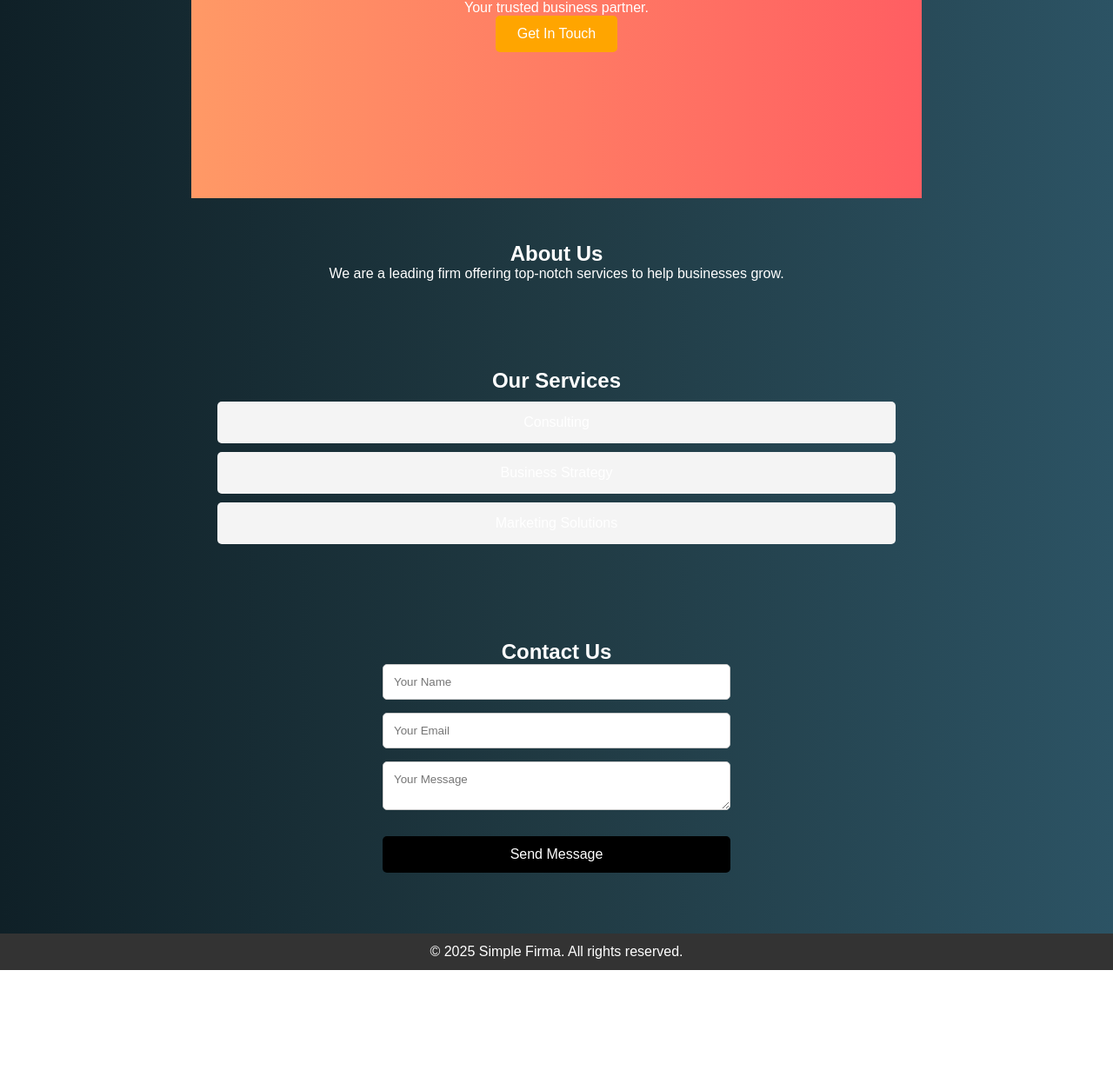
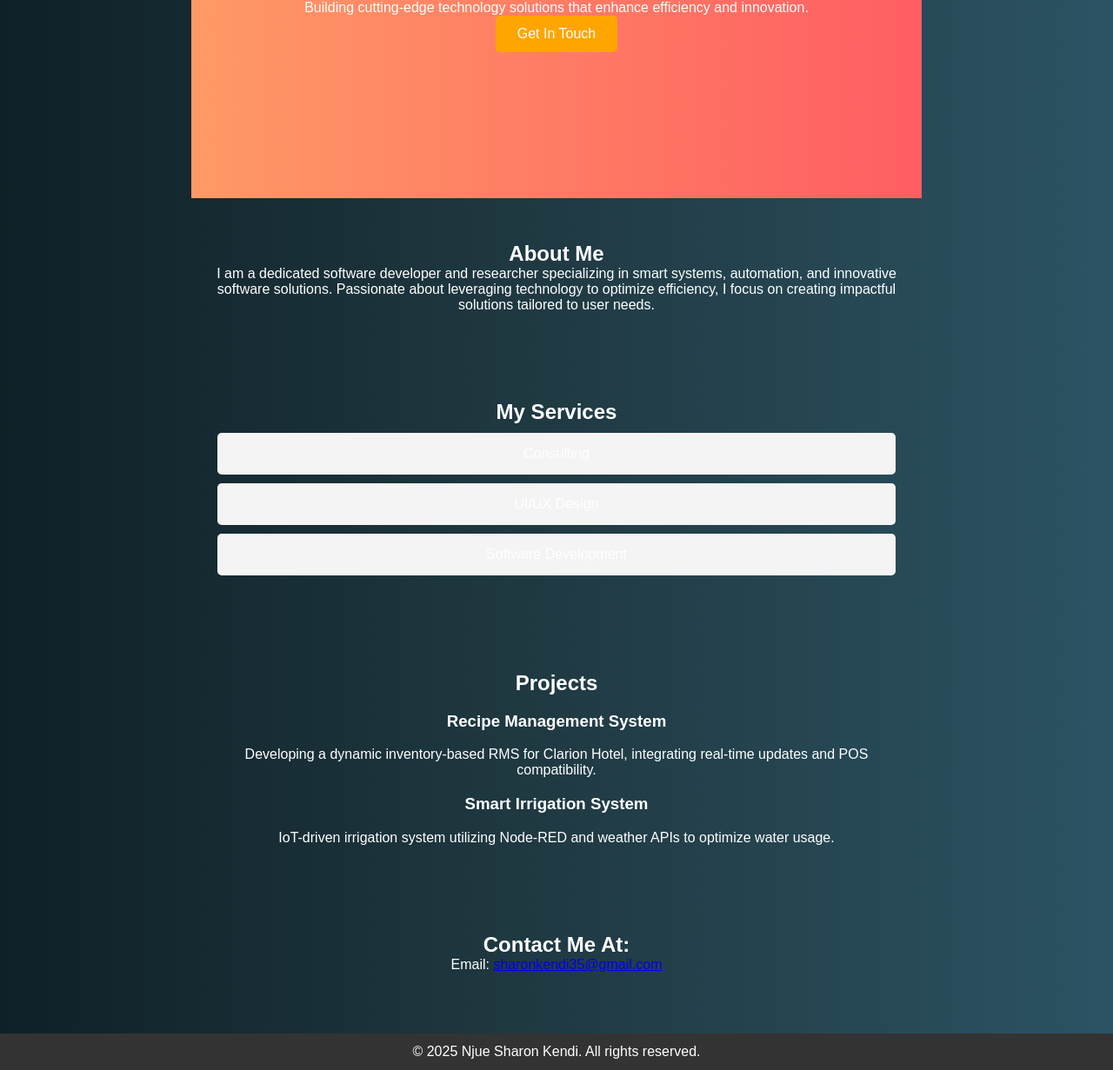
Before and after one commit to RoseofKendy/My-Personal_Website, a plain HTML site: page index.html in a window 1280 px wide. Shown: the part 268-1499 px from the top of the page at 87% size. Before the commit the page ends 1384 px from the top, so only its background shows below. Drawn offline with nearby package versions, Linux system fonts and the light colour scheme.

Commit message:
Revised html script

```diff
--- a/index.html
+++ b/index.html
@@ -2,18 +2,20 @@
 <html lang="en">
   <head>
     <meta name="viewport" content="width=device-width, initial-scale=1.0">
-    <title>Simple Firma</title>
+    <title>Devslay</title>
     <link rel="stylesheet" href="./style.css" />
   </head>
   <body>
-    <div id="particles-js"></div>
     <header>
       <div class="navbar">
-          <div class="logo">FirmaLogo</div>
+            <div class="logo">
+                <img src="./images/Logo 2.jpg" alt="DevSlay">
+            </div>
           <nav>
               <ul>
                   <li><a href="#about">About</a></li>
                   <li><a href="#services">Services</a></li>
+                  <li><a href="#projects">Projects</a></li>
                   <li><a href="#contact">Contact</a></li>
               </ul>
           </nav>
@@ -23,46 +25,53 @@
   <!-- Hero Section -->
   <section class="hero">
       <div class="hero-content">
-          <h1>Welcome to Simple Firma</h1>
-          <p>Your trusted business partner.</p>
+          <h1>Welcome to My Portfolio</h1>
+          <p>Building cutting-edge technology solutions that enhance efficiency and innovation.</p>
           <button class="cta">Get In Touch</button>
       </div>
   </section>
 
   <!-- About Section -->
   <section id="about">
-      <h2>About Us</h2>
-      <p>We are a leading firm offering top-notch services to help businesses grow.</p>
+    <h2>About Me</h2>
+      <p>I am a dedicated software developer and researcher specializing in smart systems, automation, and innovative software solutions. Passionate about leveraging technology to optimize efficiency, I focus on creating impactful solutions tailored to user needs.</p>
   </section>
 
   <!-- Services Section -->
   <section id="services">
-      <h2>Our Services</h2>
+      <h2>My Services</h2>
       <ul>
           <li>Consulting</li>
-          <li>Business Strategy</li>
-          <li>Marketing Solutions</li>
+          <li>UI/UX Design</li>
+          <li>Software Development</li>
       </ul>
   </section>
 
+  <section id="projects">
+    <h2>Projects</h2>
+    <div class="project-list">
+        <div class="project">
+            <h3>Recipe Management System</h3>
+            <p>Developing a dynamic inventory-based RMS for Clarion Hotel, integrating real-time updates and POS compatibility.</p>
+        </div>
+        <div class="project">
+            <h3>Smart Irrigation System</h3>
+            <p>IoT-driven irrigation system utilizing Node-RED and weather APIs to optimize water usage.</p>
+        </div>
+    </div>
+</section>
+
   <!-- Contact Section -->
   <section id="contact">
-      <h2>Contact Us</h2>
-      <form>
-          <input type="text" placeholder="Your Name" required>
-          <input type="email" placeholder="Your Email" required>
-          <textarea placeholder="Your Message" required></textarea>
-          <div class="recaptcha"></div>
-          <button type="submit">Send Message</button>
-      </form>
+      <h2>Contact Me At:</h2>
+      <p>Email: <a href="mailto:sharonkendi35@gmail.com">sharonkendi35@gmail.com</a>
   </section>
 
   <!-- Footer -->
   <footer>
-      <p>© 2025 Simple Firma. All rights reserved.</p>
+    <p>&copy; 2025 Njue Sharon Kendi. All rights reserved.</p>
   </footer>
 
-    <script src="https://cdn.jsdelivr.net/particles.js/2.0.0/particles.min.js"></script>
     <script src="./script.js"></script>
   </body>
 </html>
```
